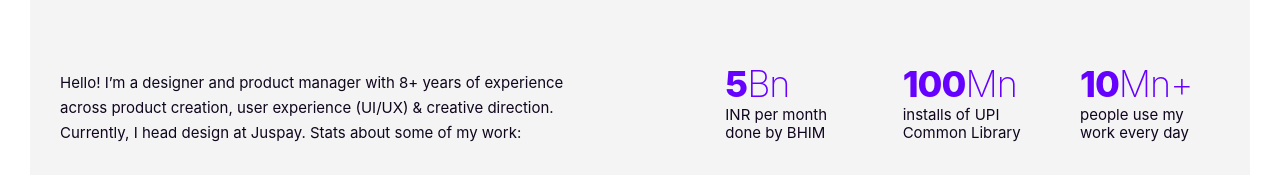
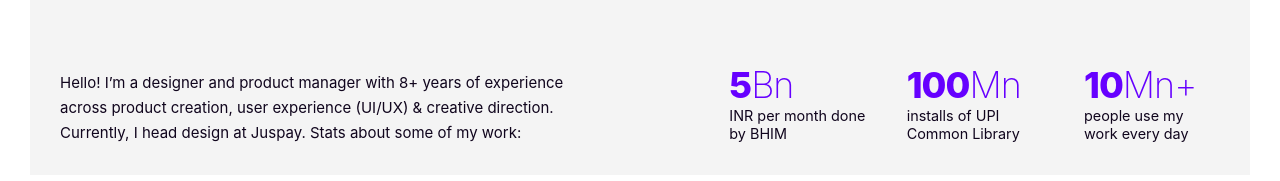
Before and after one commit to pzync/portfolio-cover, a Gatsby site: page / in a window 1280 px wide. Shown: the part 557-738 px from the top of the page. Built offline with nearby package versions, Linux system fonts and the light colour scheme; Gatsby itself is replaced by a stand-in of ours; a web font is replaced by a local one.

Commit message:
layout.css - reduced the statDesc text size from 15 to 14.4 -- also removed commented code everywhere

```diff
--- a/src/components/header.css
+++ b/src/components/header.css
@@ -2,7 +2,6 @@
     display: grid;
     grid-template-columns: 1fr auto;
     padding: 0 40px;
-    /* align-items: center; */
     max-width: 1160px;
     margin: 0 auto;
   }
@@ -24,7 +23,6 @@
     font-size: 18px;
     color: #10051d;
     text-decoration: none;
-    /* padding-left: 24px; */
   }
 
   .SiteNav {
@@ -35,7 +33,7 @@
   .SiteNav a {
     color: #10051d;
     text-decoration: none;
-    /* border-bottom: 2px solid #10051d60; */
+
     font-size: 15px;
     font-weight: 400;
     margin: 0 20px;
--- a/src/components/layout.css
+++ b/src/components/layout.css
@@ -84,13 +84,12 @@ margin-right: 16px;
 .StatsContainer {
   display: grid;
   grid-template-columns: repeat(3, 1fr);
-  /* align-self: flex-end; */
   padding-left: 48px;
   justify-items: end;
 }
 
 .Stat {
-  max-width: 140px;
+  max-width: 136px;
 }
 
 .StatNumber {
@@ -111,10 +110,12 @@ margin-right: 16px;
 }
 
 .StatDesc {
-  font-size: 15px;
+  font-size: 14.4px;
+  /* reduced the font size just a lil bit from 15 everywhere
+  because it was jussting out with lesser line ht here */
   line-height: 18px;
   margin-top: 8px;
-  margin-bottom: 3px;
+  margin-bottom: 2px;
   color: #10051D;
 
 }
```
Also changed, not shown: src/pages/index.js (+0 -7 lines).
